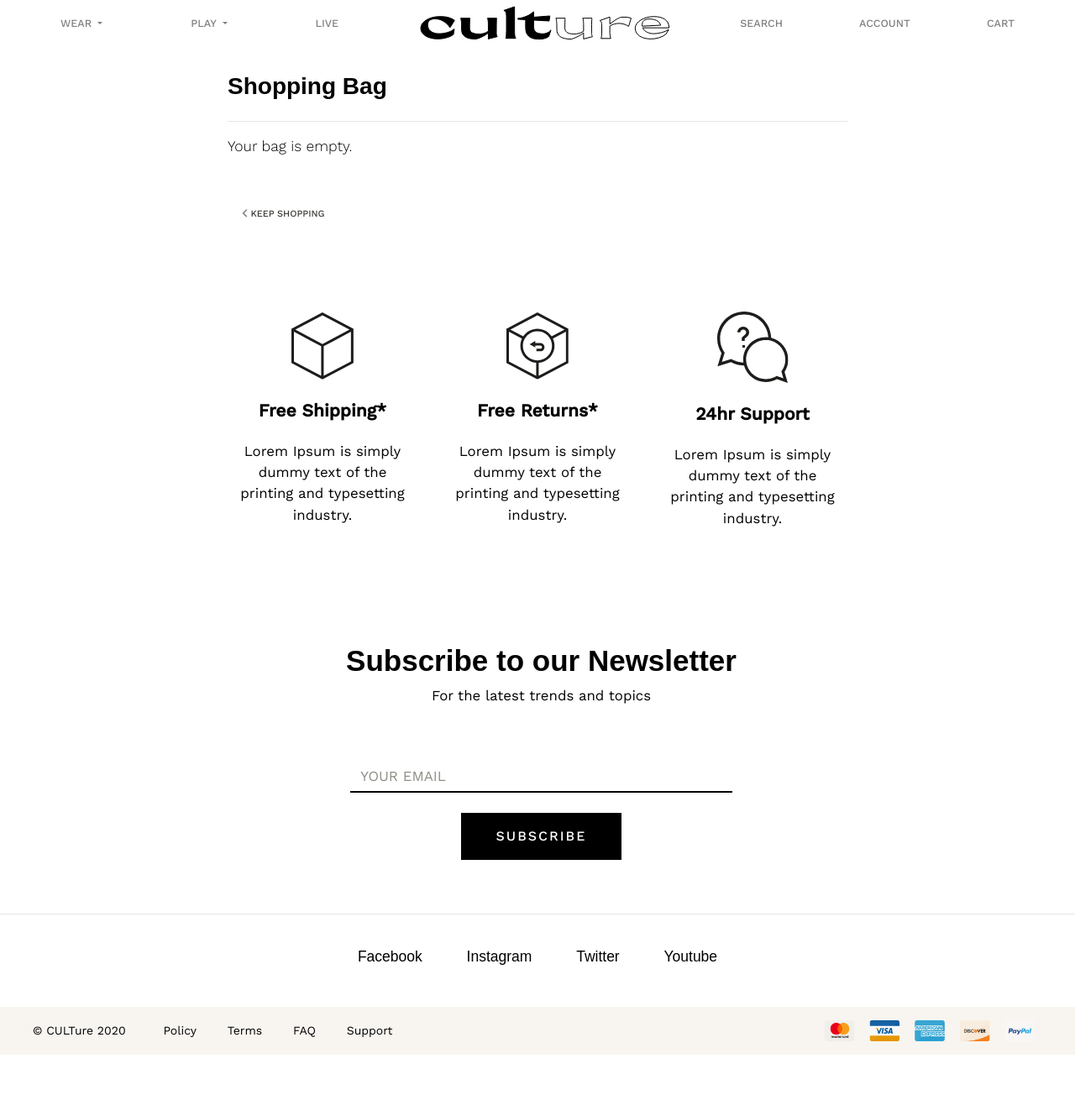
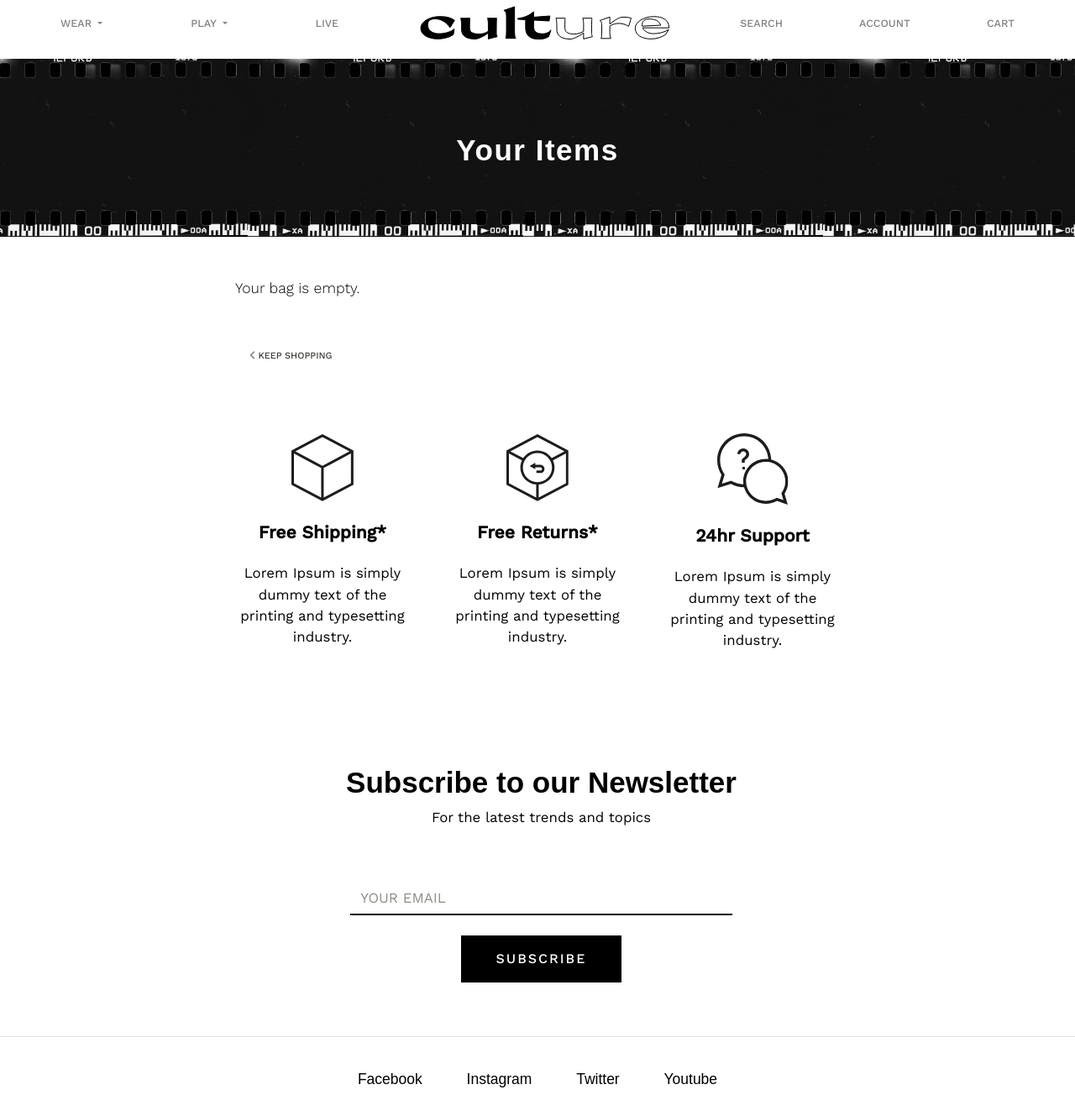
Before and after one commit to Code-Institute-Submissions/Culture-Webstore, a Django app: page /bag/ in a window 1280 px wide. Shown: the part 38-1367 px from the top of the page at 84% size. Before the commit the page ends 1294 px from the top, so only its background shows below. Run offline with Django 3.2, Linux system fonts and the light colour scheme; some libraries are stand-ins or nearby versions; some web fonts are replaced.

Commit message:
Update bag template

```diff
--- a/bag/templates/bag/bag.html
+++ b/bag/templates/bag/bag.html
@@ -14,19 +14,83 @@
 {% endblock %}
 
 {% block content %}
-<div class="container mb-2 py-5">
+<div class="container-fluid mb-2 py-4">
     <div class="row">
-        <div class="col">
-            <h2 class="logo-font mb-4">Shopping Bag</h2>
-            <hr>
+        <div id="category-header" class="col text-center py-5">
+            <h1 class="logo-font pt-5 pb-4 letter-space"><a class="text-white" href="">Your Items</a></h1>
         </div>
     </div>
-
+    <div class="container mt-5">
         <div class="row">
             <div class="col">
                 {% if bag_items %}
-                <div class="table-responsive rounded">
-                    {{ bag_items }}
+                    <div class="table-responsive">
+                        <table class="table table-sm table-borderless">
+                            <thead>
+                                <tr>
+                                    <th scope="col">Product Info</th>
+                                    <th scope="col"></th>
+                                    <th scope="col">Price</th>
+                                    <th scope="col">Qty</th>
+                                    <th scope="col">Subtotal</th>
+                                    <th scope="col">Remove</th>
+                                </tr>
+                            </thead>
+
+                            {% for item in bag_items %}
+                                <tr class="border-top border-bottom">
+                                    <td class="pl-0 pr-3 py-3 w-25">
+                                        <img class="img-fluid" src="{{ item.product.image.url }}">
+                                    </td>
+                                    <td class="py-3 w-25 align-middle">
+                                        <p class="my-0"><strong>{{ item.product.name }}</strong></p>
+                                        <p class="my-0 small text-muted">SKU: {{ item.product.sku|upper }}</p>
+                                    </td>
+                                    <td class="py-3 align-middle">
+                                        <p class="my-0">€{{ item.product.price }}</p>
+                                    </td>
+                                    <td class="py-3 pl-3 align-middle">
+                                        <p class="my-0">{{ item.quantity }}</p>
+                                    </td>
+                                    <td class="py-3 align-middle">
+                                        <p class="my-0">€{{ item.product.price }}</p>
+                                    </td>
+                                    <td class="py-3 align-middle">
+                                        <i class="lni lni-close text-danger"></i>
+                                    </td>
+                                </tr>
+                            {% endfor %}
+                            <tr>
+                                <td colspan="6" class="pt-5 text-right">
+                                    <h6><strong>Items Total: €{{ total|floatformat:2 }}</strong></h6>
+                                    <h6>Delivery: €{{ delivery|floatformat:2 }}</h6>
+                                    <h4 class="mt-4"><strong>Grand Total: €{{ grand_total|floatformat:2 }}</strong></h4>
+                                    {% if free_delivery_delta > 0 %}
+                                        <p class="mb-1 text-danger">
+                                            You could get free delivery by spending just <strong>€{{ free_delivery_delta }}</strong> more!
+                                        </p>
+                                    {% endif %}
+                                </td>
+                            </tr>
+                            <tr>
+                                <td colspan="3" class="text-left">
+                                    <a href="{% url 'products' %}" class="btn button-black-border rounded-0 btn-lg">
+                                        <span class="icon">
+                                            <i class="fas fa-chevron-left"></i>
+                                        </span>
+                                        <span class="text-uppercase">Keep Shopping</span>
+                                    </a>
+                                </td>
+                                <td colspan="3" class="text-right">
+                                    <a href="" class="btn button-black rounded-0 btn-lg">
+                                        <span class="text-uppercase">Secure Checkout</span>
+                                        <span class="icon">
+                                            <i class="fas fa-lock"></i>
+                                        </span>
+                                    </a>
+                                </td>
+                            </tr>
+                        </table>
                     </div>
                 {% else %}
                     <p class="lead mb-5">Your bag is empty.</p>
@@ -40,6 +104,7 @@
             </div>
         </div>
     </div>
+</div>
 {% endblock %}
 
 {% block iconinfo %}
--- a/static/css/base.css
+++ b/static/css/base.css
@@ -259,6 +259,11 @@ a:hover {
     letter-spacing: .3em;
 }
 
+tr > td:last-of-type,
+tr > th:last-of-type {
+    text-align: right;
+}
+
 /*--------------------------------------------------------------------- Image / Adjustments */
 
 #hero {
@@ -373,6 +378,7 @@ a:hover {
     background-repeat: no-repeat;
     background-position: center;
     background-size: cover;
+    min-height: 220px;
 }
 
 /*--------------------------------------------------------------------- Buttons */
@@ -412,6 +418,25 @@ a:hover {
     font-size: 1rem;
     padding: 15px 40px 15px 40px;
 }
+
+.button-black-border {
+    background-color: white;
+    color: black;
+    border: 2px solid black;
+    font-size: 1rem;
+    border-radius: 0;
+    padding: 15px 40px 15px 40px;
+    letter-spacing: 2px;
+}
+
+.button-black-border:hover {
+    background-color: black;
+    color: white;
+    border: 2px solid black;
+    font-size: 1rem;
+    padding: 15px 40px 15px 40px;
+}
+
 
 .quantity-black-border {
     background-color: white;
```
Also changed, not shown: bag/contexts.py (line endings or trailing spaces), bag/views.py (line endings or trailing spaces). Lines whose indentation alone changed are shown as unchanged.
